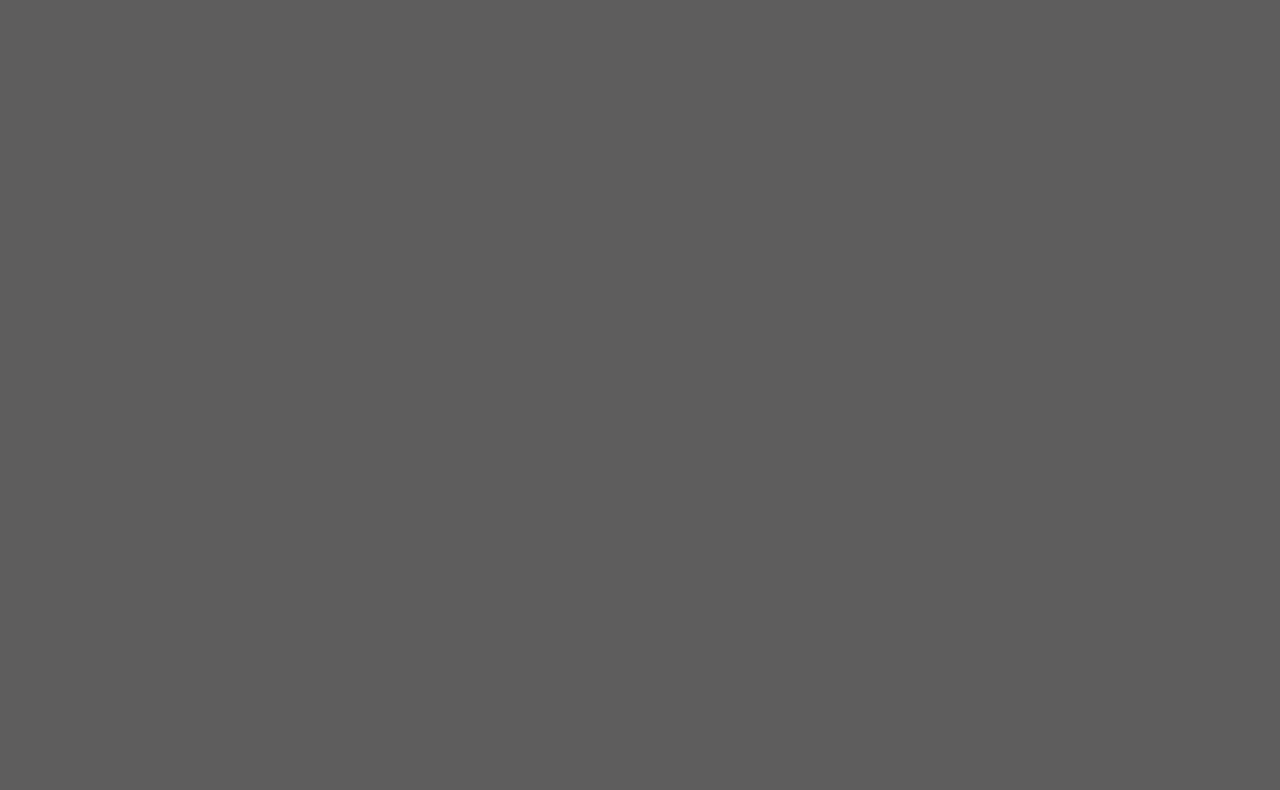
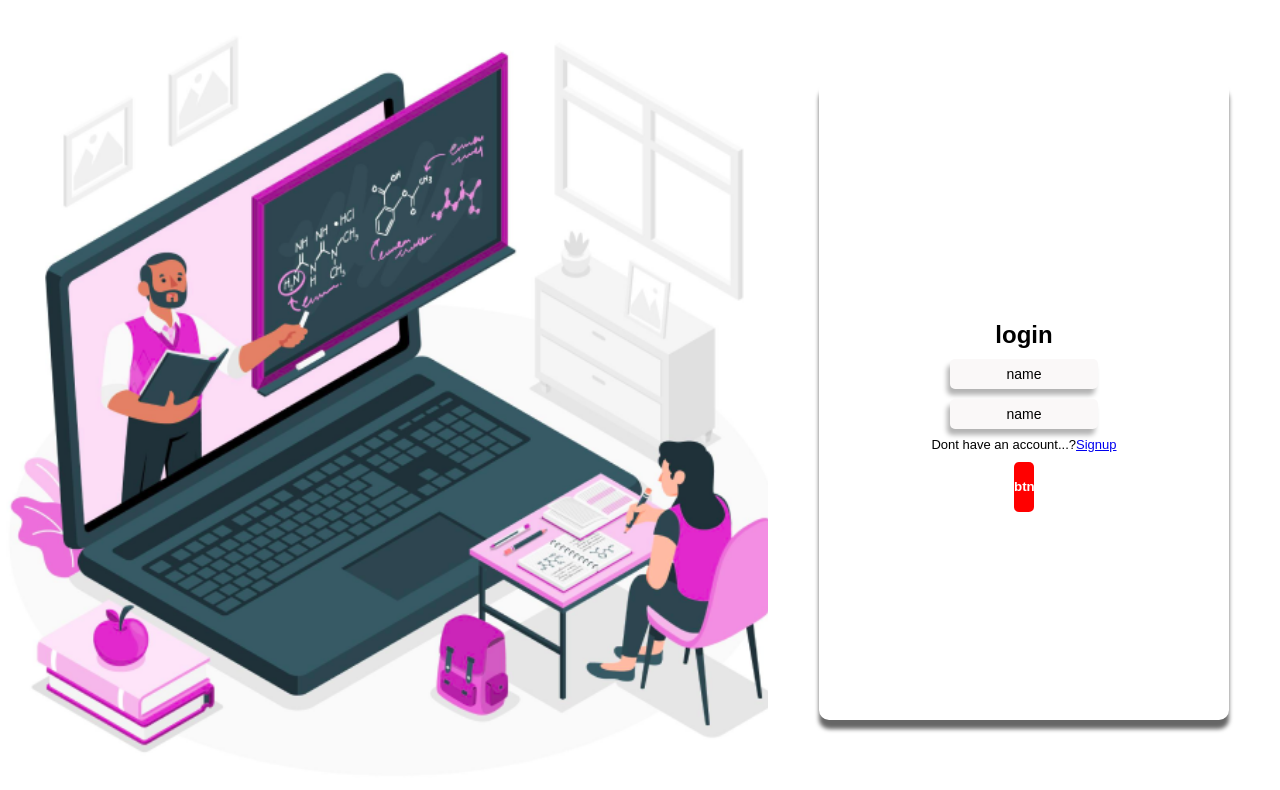
Before and after one commit to AbhijithKK/learnly, a React (Vite) app in the folder Client/: page / in a window 1280 px wide. Shown: the top 790 px of the page. Built offline with nearby package versions, Linux system fonts and the light colour scheme.

Commit message:
Login and signup template component created

```diff
--- a/Client/src/App.tsx
+++ b/Client/src/App.tsx
@@ -1,14 +1,28 @@
+import Button from "./Components/Button/Button"
+import InputBox from "./Components/InputBox/InputBox"
+import LSpageTemplate from "./Components/LoginAndSignupTemplate/LSpageTemplate"
 
 
 function App() {
- function setstate() {
+function btn() {
 
- }
+}
+function btna(a:string|number) {
+
+}
+function btna1(a:string|number) {
+
+}
   return (
    <>
-   <div>
-
-   </div>
+   <LSpageTemplate
+   BtnComponent={<Button name="btn" bColor="red" height="50px" width="20px" key={1} BtnClick={btn} />}
+   link="fff"
+    title="login"
+   InputComponent={[<InputBox height="30px" width="80%" placeHolder="name" type="email"/>,
+   <InputBox height="30px" width="80%" placeHolder="name" type="email"/>,
+  ]}
+   />
    </>
   )
 }
--- a/Client/src/Components/Button/Button.css
+++ b/Client/src/Components/Button/Button.css
@@ -4,8 +4,13 @@
     border: 0;
     font-weight: bold;
     color: white;
+    transform: scale(1);
+    transition: ease-in-out 0.6s;
 }
 .btn:hover{
+    transform: scale(1);
+    transition: ease-in-out 0.4s;
     cursor: pointer;
-    color: rgb(15, 15, 15);
+    color: rgb(255, 255, 255);
+    font-size: 17px;
 }
--- a/Client/src/Components/Button/Button.tsx
+++ b/Client/src/Components/Button/Button.tsx
@@ -1,7 +1,8 @@
+import { FunctionComponent } from "react";
 import { ButtonInterface } from "../../Utils/Interfaces";
 import "./Button.css";
 
-const Button = ({ height, width, bColor, BtnClick }: ButtonInterface) => {
+const Button:FunctionComponent<ButtonInterface> = ({ height, width, bColor, BtnClick,name }) => {
   return (
     <>
       <button
@@ -14,7 +15,7 @@ const Button = ({ height, width, bColor, BtnClick }: ButtonInterface) => {
           backgroundColor: bColor,
         }}
       >
-        button
+        {name}
       </button>
     </>
   );
--- a/Client/src/Components/InputBox/InputBox.css
+++ b/Client/src/Components/InputBox/InputBox.css
@@ -4,6 +4,7 @@
     border: 0;
     box-shadow: -3px 6px 5px rgb(180, 180, 180);
     border-radius: 5px;
+    font-size: 14px;
 }
 .in-box::placeholder{
    color: black;
@@ -11,7 +12,7 @@
 }
 .in-box:focus{
     font-family: sans-serif;
-    font-size: 17px;
+    /* font-size: 17px; */
     color: rgb(0, 0, 0);
 
 }
--- a/Client/src/Components/InputBox/InputBox.tsx
+++ b/Client/src/Components/InputBox/InputBox.tsx
@@ -1,7 +1,8 @@
+import { FunctionComponent } from "react";
 import { InputBoxInterface } from "../../Utils/Interfaces";
 import "./InputBox.css";
 
-const InputBox = ({ type, placeHolder, height, width, onChangeValue }:InputBoxInterface) => {
+const InputBox:FunctionComponent<InputBoxInterface> = ({type, placeHolder, height, width, onChangeValue} ) => {
   return (
     <>
       <input
--- /dev/null
+++ b/Client/src/Components/LoginAndSignupTemplate/LSpageTemplate.css
@@ -0,0 +1,58 @@
+.login-t-main {
+  height: 100vh;
+  width: 100%;
+  display: flex;
+}
+.login-t-left {
+  width: 60%;
+
+  height: 100vh;
+}
+.login-t-left-img {
+  background-image: url("../../assets/loginpage-pic.png");
+
+  background-size: cover;
+  height: 100vh;
+  width: 100%;
+}
+.login-t-right {
+  width: 40%;
+  display: flex;
+    align-items: center;
+    justify-content: center;
+
+}
+.login-t-right-center{
+
+    justify-content: center;
+    height: 80vh;
+    width: 80%;
+    background-color:white;
+    border-radius: 10px;
+    box-shadow: 0 9px 4px rgba(0,0, 0, 0.6);
+    padding-top: 40px;
+
+    display: flex;
+    justify-content: center;
+    align-items: center;
+}
+
+.login-t-right-form{
+    text-align: center;
+    font-weight: bold;
+    font-family: sans-serif;
+}
+
+.login-t-right-inputbox{
+    margin-top: 10px;
+    margin-bottom: 8px;
+}
+.login-t-right-button{
+    margin-top: 10px;
+    margin-bottom: 8px;
+}
+.login-t-right-text{
+    font-size: 13px;
+    font-weight: 100;
+    font-family: sans-serif;
+}
--- /dev/null
+++ b/Client/src/Components/LoginAndSignupTemplate/LSpageTemplate.tsx
@@ -0,0 +1,37 @@
+import { FunctionComponent } from 'react'
+import { LSTemplateInterface } from '../../Utils/Interfaces'
+
+import './LSpageTemplate.css'
+
+const LSpageTemplate:FunctionComponent<LSTemplateInterface> = ({title,InputComponent,link,BtnComponent}) => {
+
+  return (
+    <div className='login-t-main'>
+        <div className="login-t-left">
+            <div className="login-t-left-img"></div>
+        </div>
+        <div className="login-t-right">
+            <div className="login-t-right-center">
+                <div className='login-t-right-form'>
+                <h2>{title}</h2>
+               {
+                InputComponent?.map((Comp:any,index)=>(
+                    <div className="login-t-right-inputbox" key={index}>
+                        {Comp}
+                    </div>
+                ))
+               }
+
+                <p className='login-t-right-text'>Dont have an account...?<span><a href={link}>Signup</a></span></p>
+                <div className="login-t-right-button">
+                    {BtnComponent}
+                </div>
+                </div>
+
+            </div>
+        </div>
+    </div>
+  )
+}
+
+export default LSpageTemplate
--- a/Client/src/index.css
+++ b/Client/src/index.css
@@ -2,5 +2,5 @@
   margin: 0;
   padding: 0;
   box-sizing: border-box;
-  background-color: rgb(94, 93, 93);
+  /* background-color: rgb(94, 93, 93); */
 }
```
Also changed, not shown: Client/src/Utils/Interfaces.tsx (+10 -1 lines), Client/src/assets/loginpage-pic.png (added).
